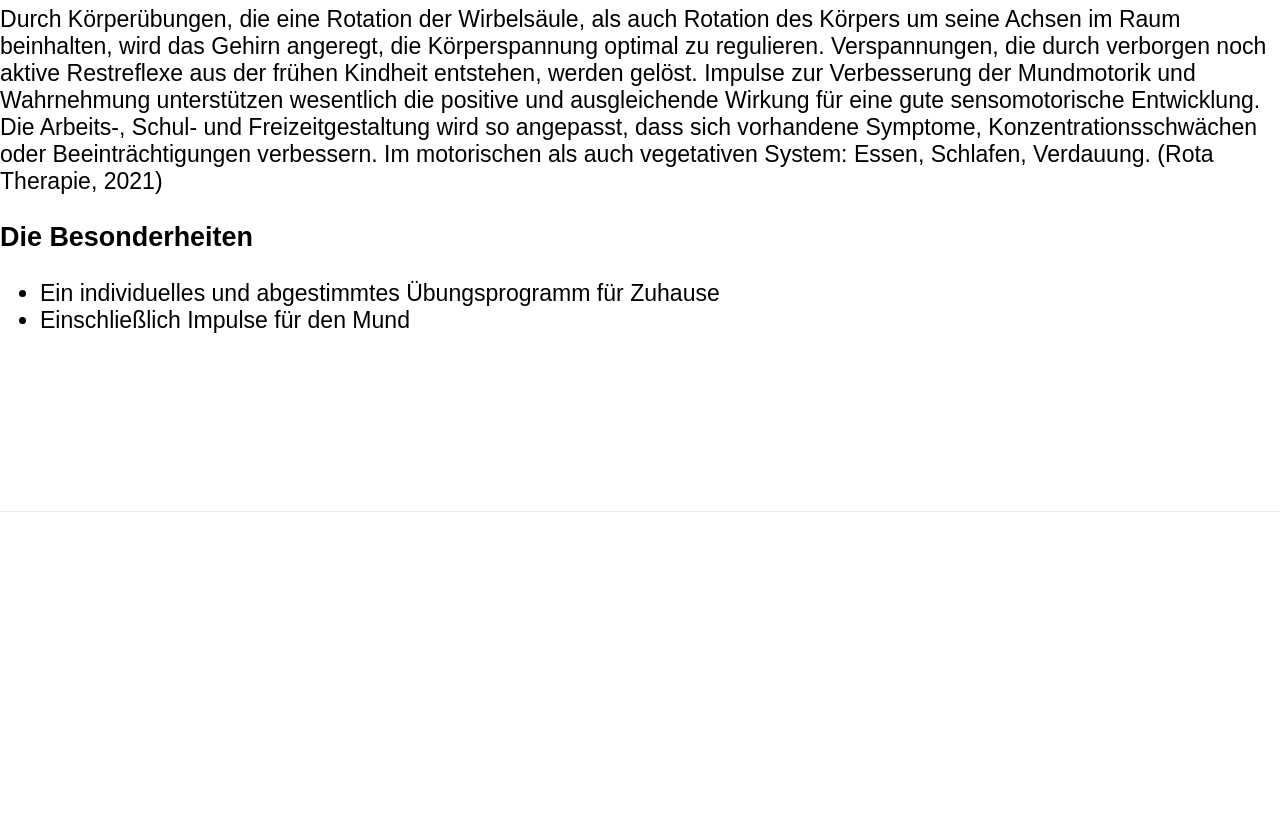
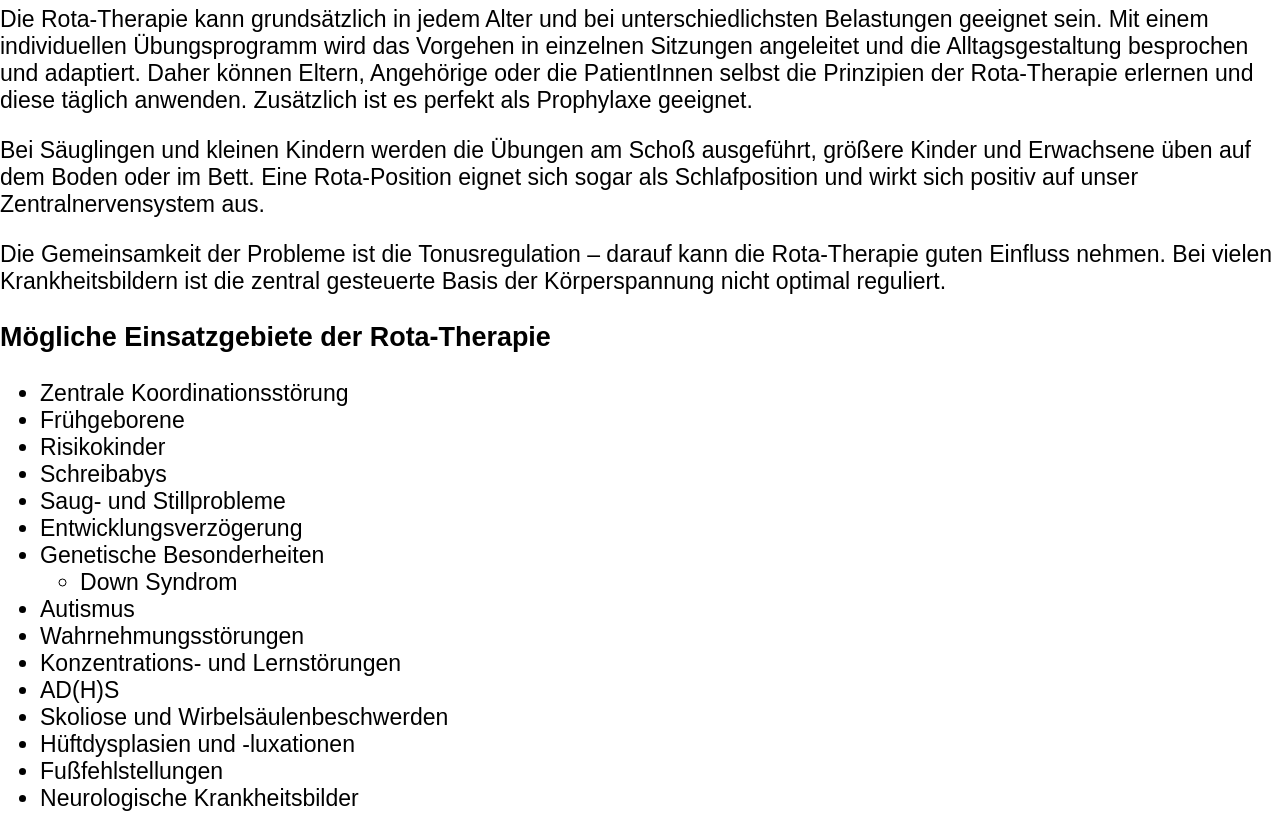
Before and after one commit to lukasweixelbraun/ergo-therapie, a Next.js app: page /rota in a window 1280 px wide. Shown: the part 560-1373 px from the top of the page. Before the commit the page ends 1072 px from the top, so only its background shows below. Built offline with nearby package versions, Linux system fonts and the light colour scheme.

Commit message:
changed rota text

```diff
--- a/pages/rota.tsx
+++ b/pages/rota.tsx
@@ -26,15 +26,52 @@ const Rota: NextPage = () => {
 
         <h3 className="heading mt-5">Für wen ist diese Therapieform?</h3>
         <p>
-          Durch Körperübungen, die eine Rotation der Wirbelsäule, als auch Rotation des Körpers um seine Achsen im Raum
-          beinhalten, wird das Gehirn angeregt, die Körperspannung optimal zu regulieren. Verspannungen, die durch
-          verborgen noch aktive Restreflexe aus der frühen Kindheit entstehen, werden gelöst. Impulse zur Verbesserung
-          der Mundmotorik und Wahrnehmung unterstützen wesentlich die positive und ausgleichende Wirkung für eine gute
-          sensomotorische Entwicklung. Die Arbeits-, Schul- und Freizeitgestaltung wird so angepasst, dass sich
-          vorhandene Symptome, Konzentrationsschwächen oder Beeinträchtigungen verbessern. Im motorischen als auch
-          vegetativen System: Essen, Schlafen, Verdauung.
-          (Rota Therapie, 2021)
+          Die Rota-Therapie kann grundsätzlich in jedem Alter und bei unterschiedlichsten Belastungen geeignet sein.
+          Mit einem individuellen Übungsprogramm wird das Vorgehen in einzelnen Sitzungen angeleitet und die Alltagsgestaltung
+          besprochen und adaptiert. Daher können Eltern, Angehörige oder die PatientInnen selbst die Prinzipien der
+          Rota-Therapie erlernen und diese täglich anwenden. Zusätzlich ist es perfekt als Prophylaxe geeignet.
         </p>
+
+        <p>
+          Bei Säuglingen und kleinen Kindern werden die Übungen am Schoß ausgeführt, größere Kinder und Erwachsene üben
+          auf dem Boden oder im Bett. Eine Rota-Position eignet sich sogar als Schlafposition und wirkt sich
+          positiv auf unser Zentralnervensystem aus.
+        </p>
+
+        <p>
+          Die Gemeinsamkeit der Probleme ist die Tonusregulation – darauf kann die Rota-Therapie guten Einfluss nehmen.
+          Bei vielen Krankheitsbildern ist die zentral gesteuerte Basis der Körperspannung nicht optimal reguliert.
+        </p>
+
+        <h3 className="heading mt-5">Mögliche Einsatzgebiete der Rota-Therapie</h3>
+        <ul>
+          <li>Zentrale Koordinationsstörung</li>
+          <li>Frühgeborene</li>
+          <li>Risikokinder</li>
+          <li>Schreibabys</li>
+          <li>Saug- und Stillprobleme</li>
+          <li>Entwicklungsverzögerung</li>
+          <li>Genetische Besonderheiten
+            <ul>
+              <li>Down Syndrom</li>
+            </ul>
+          </li>
+
+          <li>Autismus</li>
+          <li>Wahrnehmungsstörungen</li>
+          <li>Konzentrations- und Lernstörungen</li>
+          <li>AD(H)S</li>
+          <li>Skoliose und Wirbelsäulenbeschwerden</li>
+          <li>Hüftdysplasien und -luxationen</li>
+          <li>Fußfehlstellungen</li>
+          <li>Neurologische Krankheitsbilder
+            <ul>
+              <li>Parkinson</li>
+              <li>MSSchlaganfall</li>
+            </ul>
+          </li>
+          <li>Spastische Bedrohung und/oder Behinderung</li>
+        </ul>
 
         <h3 className="heading mt-5">Die Besonderheiten</h3>
         <ul>
```
